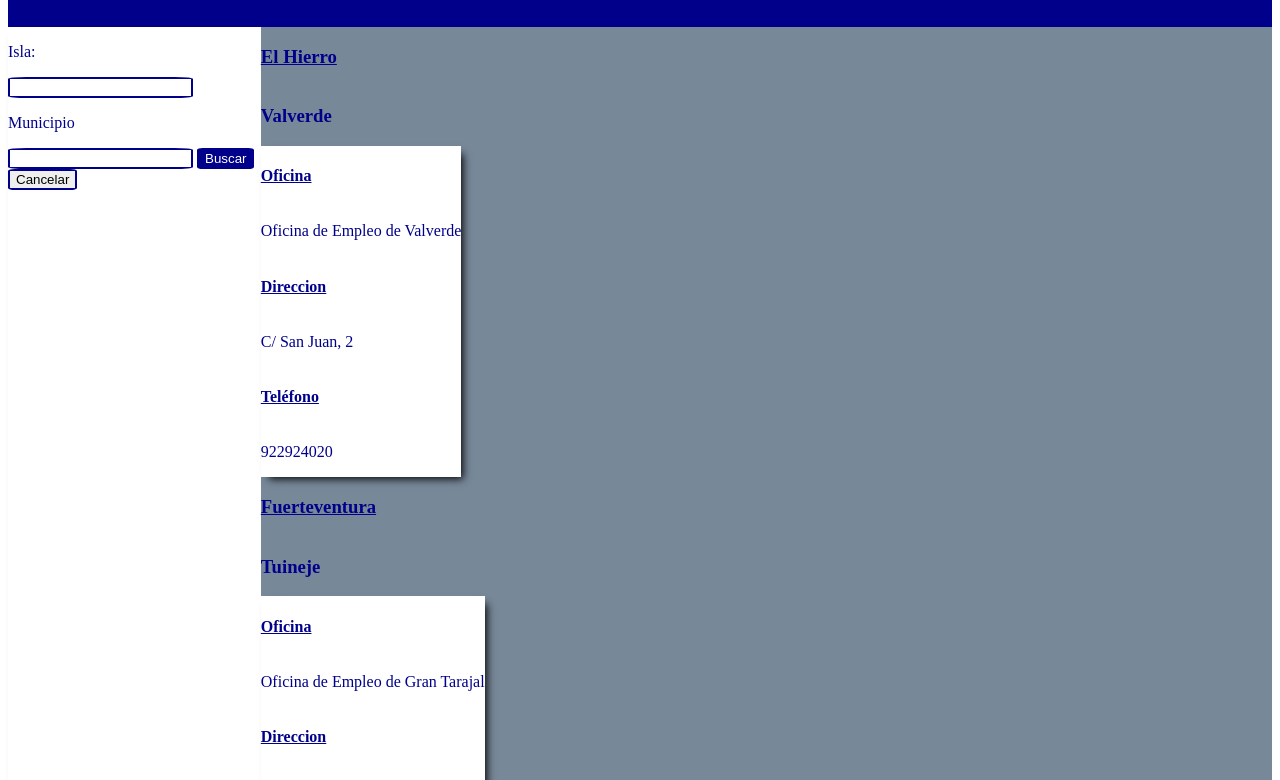
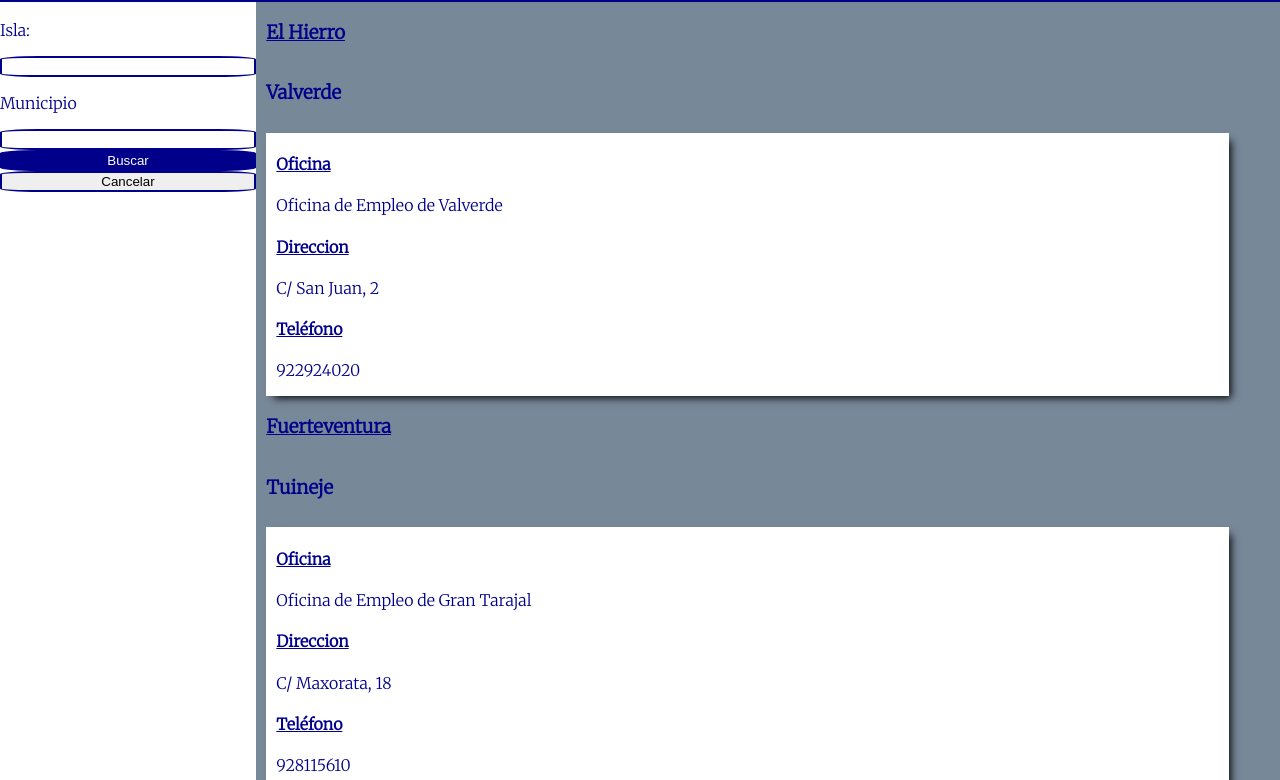
Before and after one commit to Nujuron/Actividad-Oficinas, a website with bundled scripts: page html/index.html in a window 1280 px wide. Shown: the part 81-861 px from the top of the page. Built offline with nearby package versions, Linux system fonts and the light colour scheme.

Commit message:
css modified

```diff
--- a/css/main.css
+++ b/css/main.css
@@ -1,28 +1,49 @@
 /*Mobile first*/
+@import url('https://fonts.googleapis.com/css2?family=Merriweather:wght@300&display=swap'); /*fuente*/
+
 body{
     display:flex;
     flex-direction: column;
     color:darkblue;
+    font-family: 'Merriweather', serif;
+    /*footer bottom*/
+    min-height:100vh;
+    margin:0;
 }
+
 header,footer{
     color:white;
     background-color: darkblue;
+    display:flex;
+    justify-content: space-evenly;
+}
+
+footer{
+    margin-top:auto;
+
+}
+footer img{
+    width: 30%;
+
 }
 h1{
     text-decoration: darkblue underline;
 }
 input{
     border:solid darkblue 2px;
-    border-radius: 10%;
+    border-radius: 15%;
 }
 #filter{
     color:white;
     background-color: darkblue;
 }
 #search{
+    margin-top: 1%;
     background-color: white;
     -webkit-box-shadow: 5px 5px 8px -3px rgba(0,0,0,0.96);
     box-shadow: 5px 5px 8px -3px rgba(0,0,0,0.96);
+    display:flex;
+    flex-direction: column;
 }
 #content{
     background-color: lightslategrey;
@@ -33,9 +54,8 @@ input{
     background-color: white;
     -webkit-box-shadow: 5px 5px 8px -3px rgba(0,0,0,0.96);
     box-shadow: 5px 5px 8px -3px rgba(0,0,0,0.96);
-    display:flex;
-    flex-direction: column;
-
+    padding-left: 1%;
+    margin-top: 1%;
 }
 h4{
     text-decoration: darkblue underline;
@@ -46,28 +66,44 @@ h4{
         display: flex;
         flex-wrap: wrap;
         flex-direction: row;
+
+
+    }
+    .oficina{
+        margin-right: 1%;
+        flex-basis: 300px;
+        flex-grow:4;
     }
 }
 @media screen and (min-width: 1280px){
     body{
         display:grid;
-        grid-template-rows: 100px 1fr 100px;
+        grid-template-rows: auto 1fr auto; /*footer always bottom in grid*/
+    }
+    /*footer always bottom in grid*/
+    footer,header{
+        max-height: 100px;
+
     }
     article{
         display: grid;
         grid-template-columns: 20% 80%;
-
+        min-height: 100%;
     }
     .isla{
         display:flex;
         flex-direction: column;
+        padding-left: 1%;
     }
     .municipio{
         display:flex;
         flex-wrap: wrap;
         flex-direction: row;
         justify-content: flex-start;
-
+    }
+    .oficina{
+        flex-basis: 400px;
+        margin-right: 5%;
     }
 
 }
--- a/html/index.html
+++ b/html/index.html
@@ -11,14 +11,14 @@
     <header><h1>Buscador de Oficinas</h1></header>
     <main>
         <article>
-            <section id="search">
+            <nav id="search">
                 <p>Isla:</p>
                 <input type="text" id="isla">
                 <p>Municipio</p>
                 <input type="text" id="municipio">
                 <input type="button" id="filter" value="Buscar">
                 <input type="button" id="cancel" value="Cancelar">
-            </section>
+            </nav>
             <section id="content">
 
             </section>
@@ -27,6 +27,7 @@
     </main>
     <footer>
         <h2>2º DAWAA</h2>
+        <img src="../images/LogoCesar.webp" alt="" srcset="">
         <h2>Adrian Brito Hernandez</h2>
     </footer>
     <script src="../js/main.js" type="module"></script>
```
Also changed, not shown: images/LogoCesar.webp (added).
